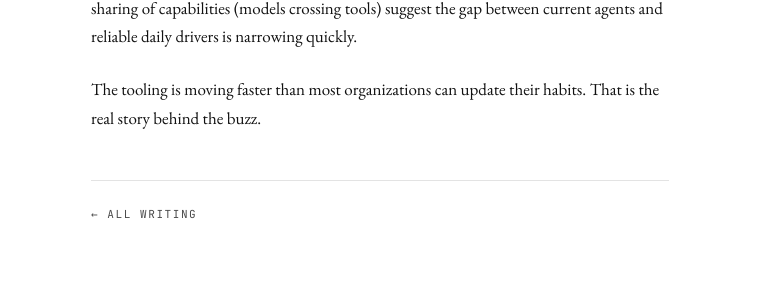
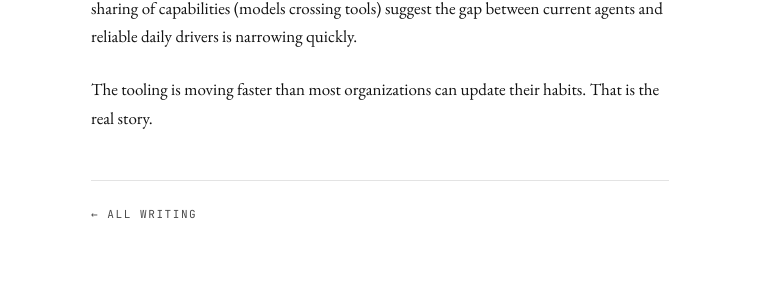
Before and after one commit to colesmcintosh/blog, a Jekyll site: the page built from _posts/2026-06-02-composer-2-5-and-grok-build.md, in a window 1280 px wide. Shown: the part 1784-2086 px from the top of the page, without its empty margins (260-1018 px from the left). Built offline with Jekyll 4.4.1, drawn with Linux system fonts in a browser that asks for light colours.

Commit message:
fix: remove 'buzz' from the article body

```diff
--- a/_posts/2026-06-02-composer-2-5-and-grok-build.md
+++ b/_posts/2026-06-02-composer-2-5-and-grok-build.md
@@ -25,4 +25,4 @@ The practical effect is that certain classes of work—large refactors, language
 
 It is still early. Session length, consistency on production-grade changes, and integration into real team processes all have room to improve. But the velocity of releases, the specific engineering focus on long-horizon reliability and workflow primitives, and the quick sharing of capabilities (models crossing tools) suggest the gap between current agents and reliable daily drivers is narrowing quickly.
 
-The tooling is moving faster than most organizations can update their habits. That is the real story behind the buzz.
+The tooling is moving faster than most organizations can update their habits. That is the real story.
```
